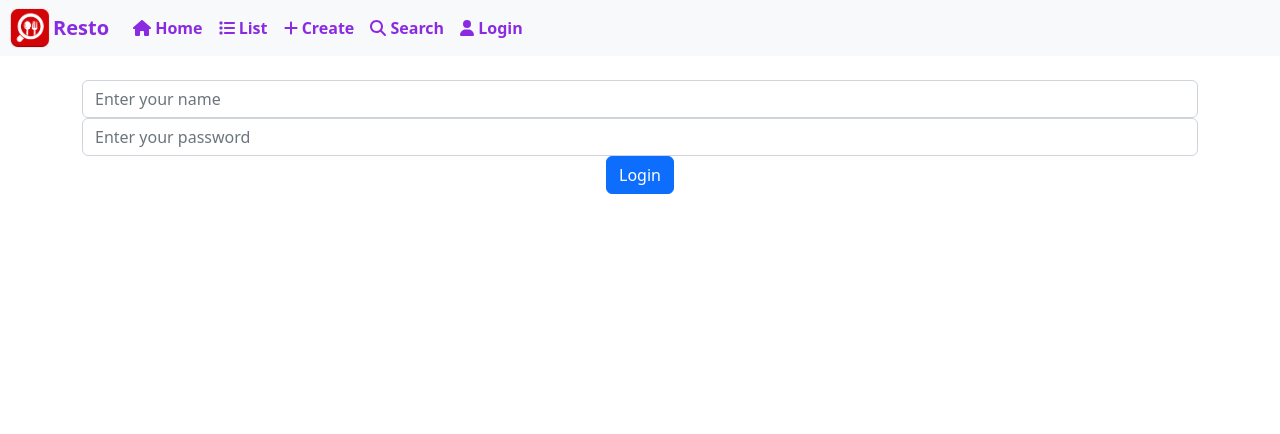
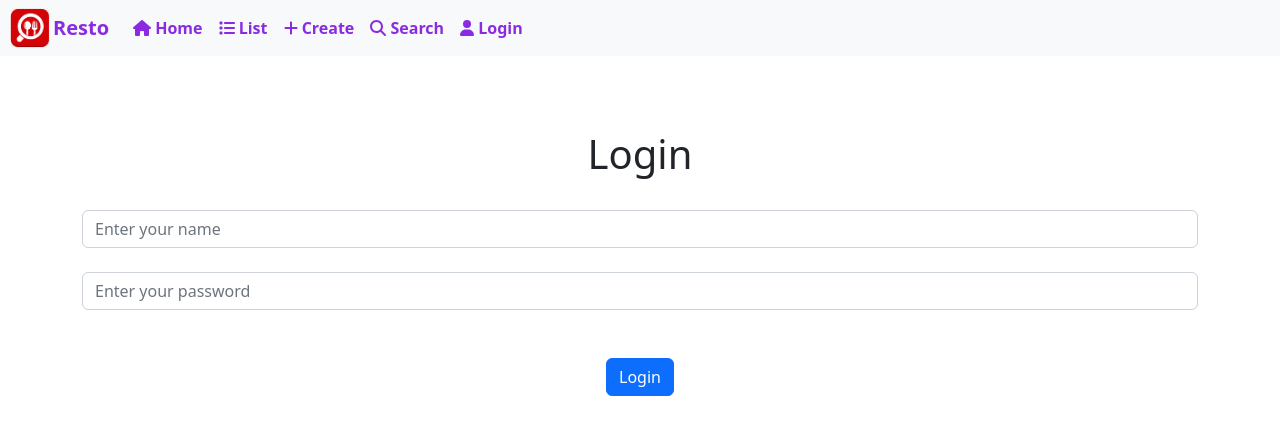
Before and after one commit to Tanisha-1799/Restaurant_App, a React (Create React App) app in the folder restaurant-app/: page /login in a window 1280 px wide. Shown: the top 434 px of the page. Built offline with nearby package versions, Linux system fonts and the light colour scheme.

Commit message:
Styling the app

```diff
--- a/restaurant-app/src/App.css
+++ b/restaurant-app/src/App.css
@@ -40,6 +40,9 @@ span{
   width: 800px;
   margin-top: 10px;
 }
+.login-style{
+  margin-top: 50px;
+}
 
 .search-row{
   max-width: 100px;
--- a/restaurant-app/src/components/Login.js
+++ b/restaurant-app/src/components/Login.js
@@ -28,19 +28,24 @@ export default class Login extends Component {
     }
   render() {
     return (
-      <Container>
+      <Container className='login-style'>
        {this.state.loginCorrect && (
           <Navigate to="/list" replace={true} />
         )}
+      <br></br>
+      <h1>Login</h1>
       <br></br>
       <Form.Control type="text"
       name='user'
       onChange={(event)=>this.setState({name:event.target.value})}
       placeholder="Enter your name" />
+      <br></br>
       <Form.Control type="text"
        name='password'
       onChange={(event)=>this.setState({password:event.target.value})}
       placeholder="Enter your password" />
+      <br></br>
+      <br></br>
         <Button variant="primary" onClick={()=>{this.login()}}>Login</Button>
 
 
```
Also changed, not shown: restaurant-app/src/App.js (+2 -2 lines).
